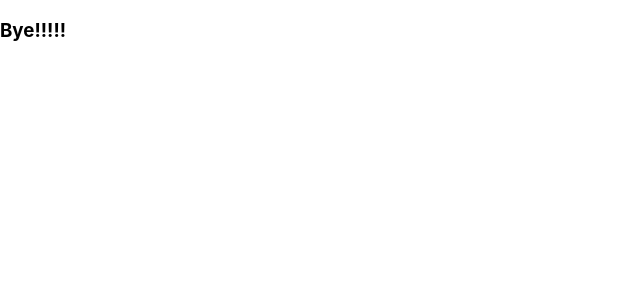
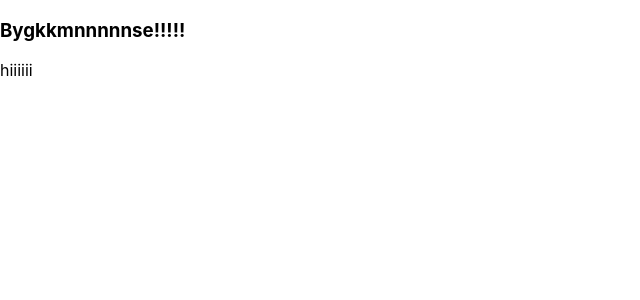
Before and after one commit to Ali-A132/MAD-HOUSE, a React (Create React App) app: page /redirect in a window 1280 px wide. Shown: the top 300 px of the page, without its empty margins (0-640 px from the left). Built offline with nearby package versions, Linux system fonts and the light colour scheme.

Commit message:
First commit of Brandon

```diff
--- a/src/components/Redirect/Redirect.jsx
+++ b/src/components/Redirect/Redirect.jsx
@@ -4,7 +4,8 @@ import './Redirect.css';
 const Redirect = () => {
      return (
           <section id="direct">
-               <h1>Bye!!!!!</h1>
+               <h1>Bygkkmnnnnnse!!!!!</h1>
+               <div>hiiiiii</div>
           </section>
      );
 };
```
